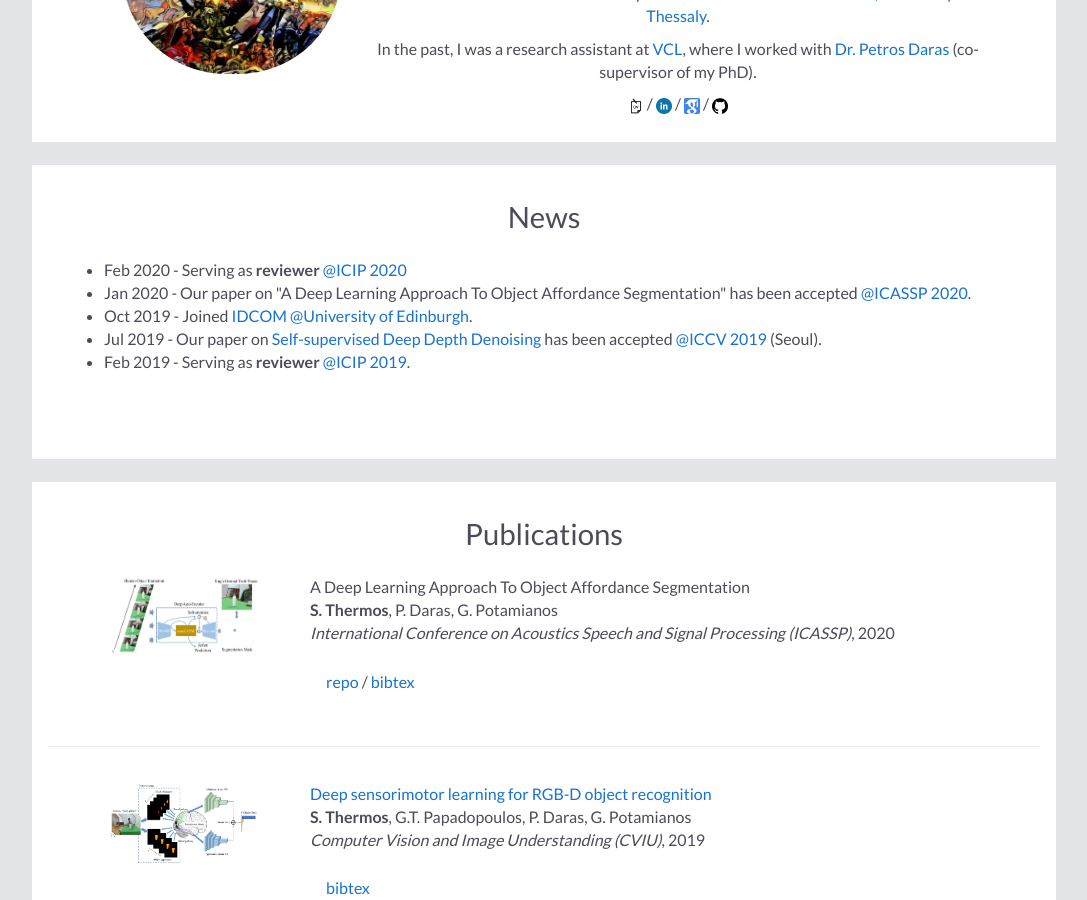
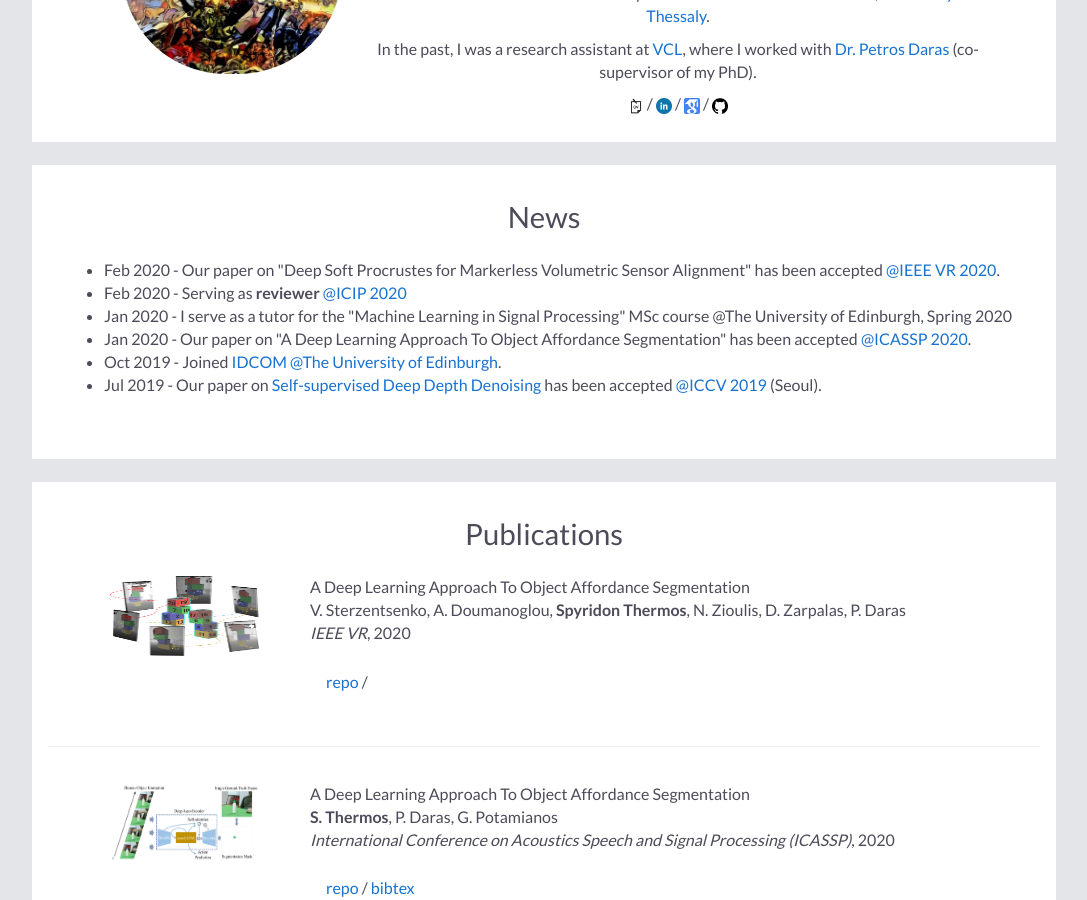
Before and after one commit to spthermo/spthermo.github.io, a Jekyll site: the page built from index.md, in a window 1280 px wide and 900 px high, scrolled down 191 px. Shown: the whole window, without its empty margins (96-1183 px from the left). Built offline with Jekyll 4.4.1, drawn with Linux system fonts in a browser that asks for light colours; nearby versions of some CDN libraries; our own code applies the rules of GitHub Pages for plain Markdown files.

Commit message:
Update default.html

```diff
--- a/_layouts/default.html
+++ b/_layouts/default.html
@@ -56,13 +56,12 @@
     <h2>News</h2>
       <div class="news">
         <ul>
+          <li><span> Feb 2020 - Our paper on "Deep Soft Procrustes for Markerless Volumetric Sensor Alignment" has been accepted <a href="http://ieeevr.org/2020/">@IEEE VR 2020</a>.
           <li><span> Feb 2020 - Serving as <strong> reviewer </strong> <a href="https://2020.ieeeicip.org/">@ICIP 2020</a>
+          <li><span> Jan 2020 - I serve as a tutor for the "Machine Learning in Signal Processing" MSc course @The University of Edinburgh, Spring 2020
           <li><span> Jan 2020 - Our paper on "A Deep Learning Approach To Object Affordance Segmentation" has been accepted <a href="https://2020.ieeeicassp.org/">@ICASSP 2020</a>.
-          <li><span> Oct 2019 - Joined <a href="https://www.eng.ed.ac.uk/research/institutes/idcom">IDCOM @University of Edinburgh</a>.
-          <br>
+          <li><span> Oct 2019 - Joined <a href="https://www.eng.ed.ac.uk/research/institutes/idcom">IDCOM @The University of Edinburgh</a>.
           <li><span> Jul 2019 - Our paper on <a href="https://vcl3d.github.io/DeepDepthDenoising/">Self-supervised Deep Depth Denoising</a> has been accepted <a href="http://iccv2019.thecvf.com/">@ICCV 2019</a> (Seoul).
-          <br>
-          <li><span> Feb 2019 - Serving as <strong> reviewer </strong> <a href="http://2019.ieeeicip.org/">@ICIP 2019</a>.
         </ul>
       </div>
     </table>
@@ -71,6 +70,30 @@
 
   <div class="container">
     <h2> Publications </h2>
+
+    <div class="publication">
+      <table width="900" align="center" border="0" cellpadding="0">
+        <td width="25%" valign="top"><img src="assets/images/structure_correspondences.png" alt="game" width="150" height="80" style="border-style: none">
+        <td width="75%" valign="top">
+          <p><heading>A Deep Learning Approach To Object Affordance Segmentation</heading><br>
+            V. Sterzentsenko, A. Doumanoglou, <strong>Spyridon Thermos</strong>, N. Zioulis, D. Zarpalas, P. Daras <br>
+          <em>IEEE VR</em>, 2020 <br>
+
+          <div class="paper" id="sterzentsenko2020alignment">
+            <a href="https://github.com/VCL3D/StructureNet"> repo</a> /
+            <pre xml:space="preserve">
+@inproceedings{thermos2020affordance,
+  author       = "Vladimiros Sterzentsenko and Alexandros Doumanoglou and Spyridon Thermos and Nikolaos Zioulis and Dimitrios Zarpalas and Petros Daras",
+  title        = "Deep Soft Procrustes for Markerless Volumetric Sensor Alignment",
+  booktitle    = "Proc. IEEE VR",
+  year         = "2020"}
+            </pre>
+          </div>
+        </td>
+        </td>
+      </table>
+      </div>
+      <hr>
 
     <div class="publication">
       <table width="900" align="center" border="0" cellpadding="0">
```
